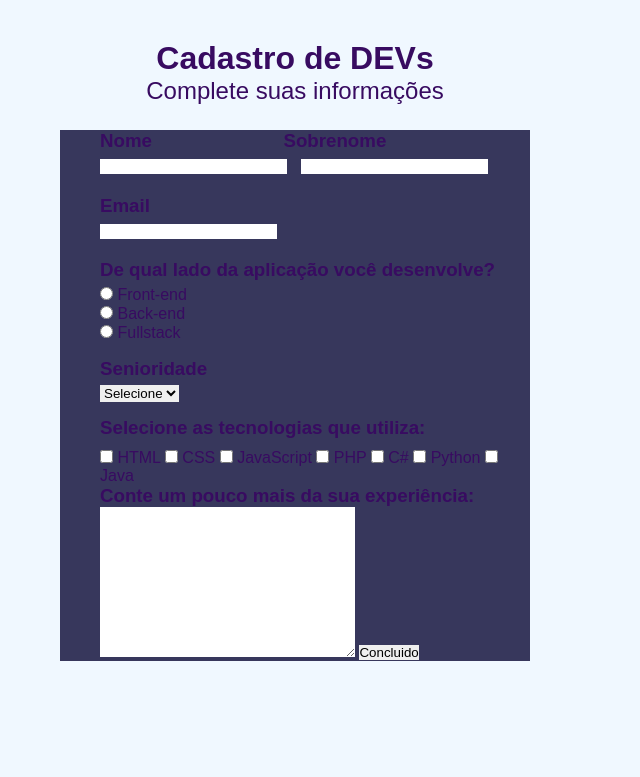
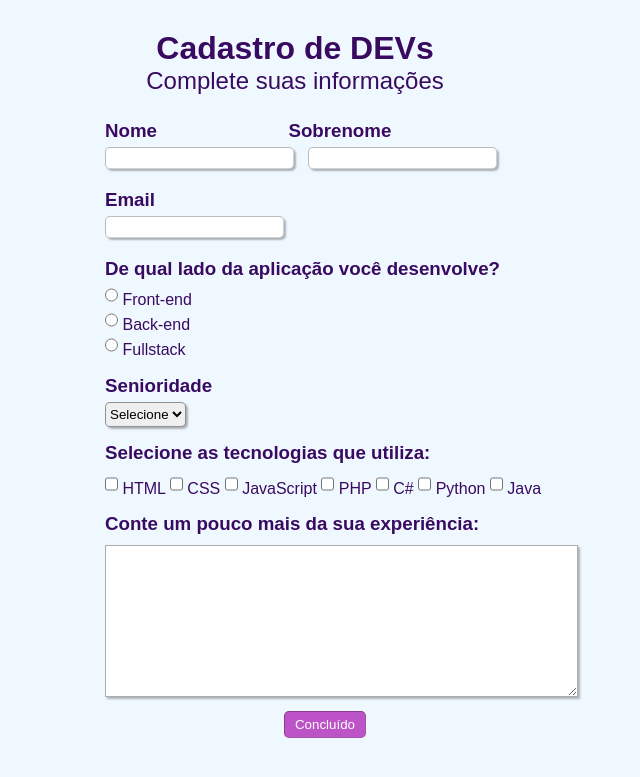
Before and after one commit to ArthurSalomaoo/Portif-lio-, a PHP site: page / in a window 1280 px wide. Shown: the top 777 px of the page, without its empty margins (345-985 px from the left). Run offline with PHP 8.4, Linux system fonts and the light colour scheme.

Commit message:
versão desktop terminada

```diff
--- a/HTML-CSS/Formulario/index.html
+++ b/HTML-CSS/Formulario/index.html
@@ -53,26 +53,26 @@
             <h3>Selecione as tecnologias que utiliza:</h3>
             <fieldset id="tecnologias">
                 <input type="checkbox" name="html" id="ihtml">
-                <label for="html">HTML</label>
-                <input type="checkbox" name="html" id="ihtml">
-                <label for="html">CSS</label>
-                <input type="checkbox" name="html" id="ihtml">
-                <label for="html">JavaScript</label>
-                <input type="checkbox" name="html" id="ihtml">
-                <label for="html">PHP</label>
-                <input type="checkbox" name="html" id="ihtml">
-                <label for="html">C#</label>
-                <input type="checkbox" name="html" id="ihtml">
-                <label for="html">Python</label>
-                <input type="checkbox" name="html" id="ihtml">
-                <label for="html">Java</label>
+                <label for="ihtml">HTML</label>
+                <input type="checkbox" name="css" id="icss">
+                <label for="icss">CSS</label>
+                <input type="checkbox" name="js" id="ijs">
+                <label for="ijs">JavaScript</label>
+                <input type="checkbox" name="php" id="iphp">
+                <label for="iphp">PHP</label>
+                <input type="checkbox" name="csharp" id="icsharp">
+                <label for="icsharp">C#</label>
+                <input type="checkbox" name="py" id="ipy">
+                <label for="ipy">Python</label>
+                <input type="checkbox" name="java" id="ijava">
+                <label for="ijava">Java</label>
             </fieldset>
 
             <h3>Conte um pouco mais da sua experiência:</h3>
-            <textarea name="mains" id="imais" cols="30" rows="10"></textarea>
+            <textarea name="mains" id="imais" cols="57" rows="10"></textarea>
 
 
-            <input type="submit" value="Concluido">
+            <input type="submit" value="Concluído" id="submit">
         </form>
     </main>
 </body>
--- a/HTML-CSS/Formulario/style.css
+++ b/HTML-CSS/Formulario/style.css
@@ -23,7 +23,7 @@ header {
 
 header > h1 {
     color: #380B61;
-    padding-top: 40px;
+    padding-top: 30px;
 }
 
 header > h2 {
@@ -35,8 +35,7 @@ main{
     display: block;
     margin: 0 auto;
     text-align: left;
-    background-color: rgb(55, 55, 92);
-    width: 470px;
+    width: 500px;
 }
 
 h3 {
@@ -48,7 +47,7 @@ label {
 }
 
 form {
-    margin-left: 40px;
+    margin-left: 60px;
 }
 
 section > h3{
@@ -57,10 +56,13 @@ section > h3{
 
 #nome {
     padding-bottom: 5px;
+
 }
 
 #inome {
     padding-right: 10px;
+    box-shadow: 2px 2px 2px rgba(0, 0, 0, 0.289);
+
 }
 
 #sobrenome {
@@ -71,6 +73,8 @@ section > h3{
 #isobrenome {
     margin-left: 10px;
     padding-right: 10px;
+    box-shadow: 2px 2px 2px rgba(0, 0, 0, 0.289);
+
 }
 
 
@@ -82,6 +86,8 @@ section > #email {
 
 #iemail{
     margin-bottom: 20px;
+    box-shadow: 2px 2px 2px rgba(0, 0, 0, 0.289);
+
 }
 
 #area {
@@ -95,9 +101,38 @@ section > #email {
 select{
     margin-top: 5px;
     margin-bottom: 15px;
+    border: 0.7px solid rgba(0, 0, 0, 0.398);
+    height: 25px;
+    border-radius: 5px;
+    box-shadow: 2px 2px 2px rgba(0, 0, 0, 0.289);
 }
+
 
 fieldset#tecnologias {
     margin-top: 10px;
+    margin-bottom: 15px;
+}
+
+#imais {
+    margin-top: 10px;
+    border: 1.5px solid rgba(0, 0, 0, 0.32);
+    box-shadow: 2px 2px 2px rgba(0, 0, 0, 0.289);
 
 }
+
+#submit {
+    display: block;
+    margin: 0 auto;
+    color: white;
+    margin-top: 10px;
+    padding: 5px 10px 20px 10px;
+    background-color: rgba(167, 17, 175, 0.712);
+    border-radius: 5px;
+}
+
+input{
+    border: 1px inset rgba(0, 0, 0, 0.265);
+    height: 20px;
+    border-radius: 5px;
+
+}
```
